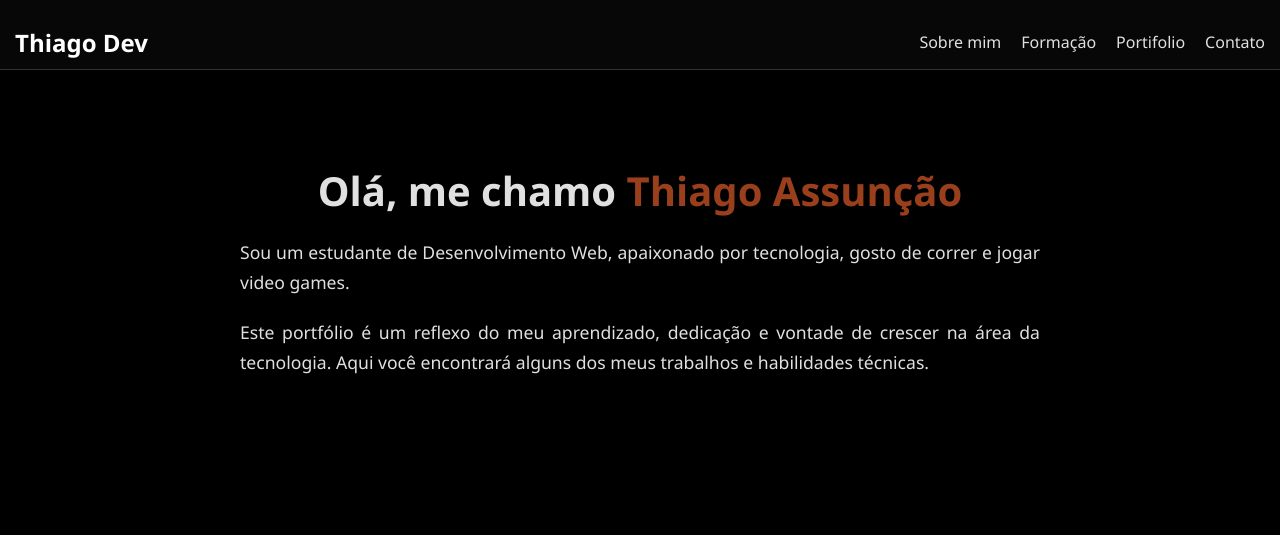
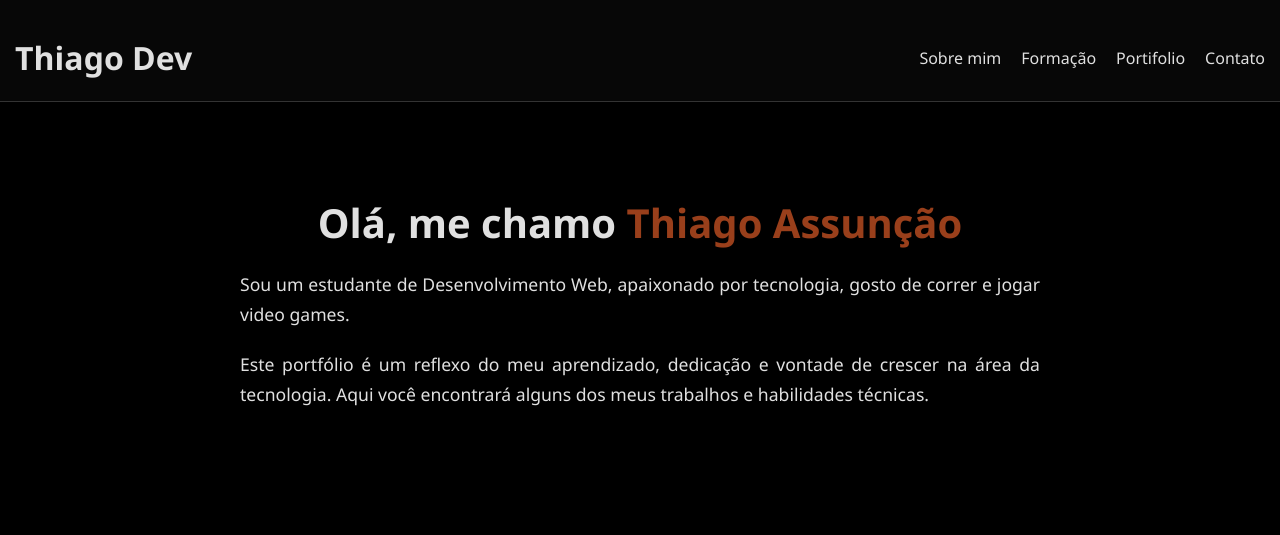
Before and after one commit to thiagoassuncaodev/portifolio-thiagodev, a plain HTML site: page index.html in a window 1280 px wide. Shown: the top 535 px of the page. Drawn offline with Linux system fonts and the light colour scheme.

Commit message:
correcao

```diff
--- a/assets/css/style.css
+++ b/assets/css/style.css
@@ -16,15 +16,6 @@ body {
   border-bottom: 1px solid #333;
 }
 
-.icn-pag {
-  font-size: 1.5rem;
-  color: white;
-  font-weight: bold;
-  text-decoration: none;
-}
-.icn-pag:hover {
-  color: #e0e0e0;
-}
 /* menu navegacao */
 nav ul {
   list-style: none;
@@ -355,7 +346,6 @@ form button {
   padding: 10px;
   background-color: white;
   color: black;
-  border: none;
   border-radius: 5px;
   font-weight: bold;
   cursor: pointer;
--- a/index.html
+++ b/index.html
@@ -10,7 +10,7 @@
 </head>
 <body>
     <div class="barra-navegacao">
-        <a href="/" class="icn-pag">Thiago Dev</a>
+        <h1>Thiago Dev</h1>
     <header>
         <nav><!--menu de navegacao-->
             <ul>
```
